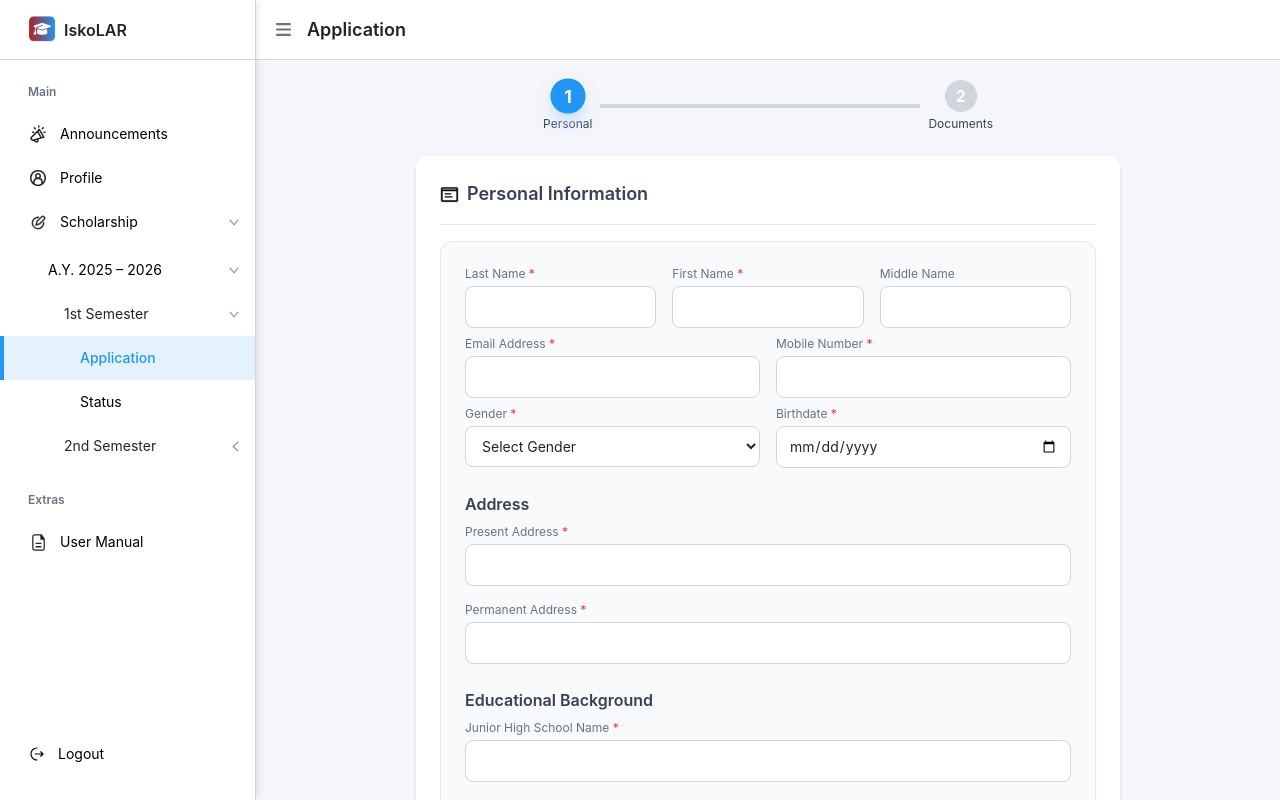
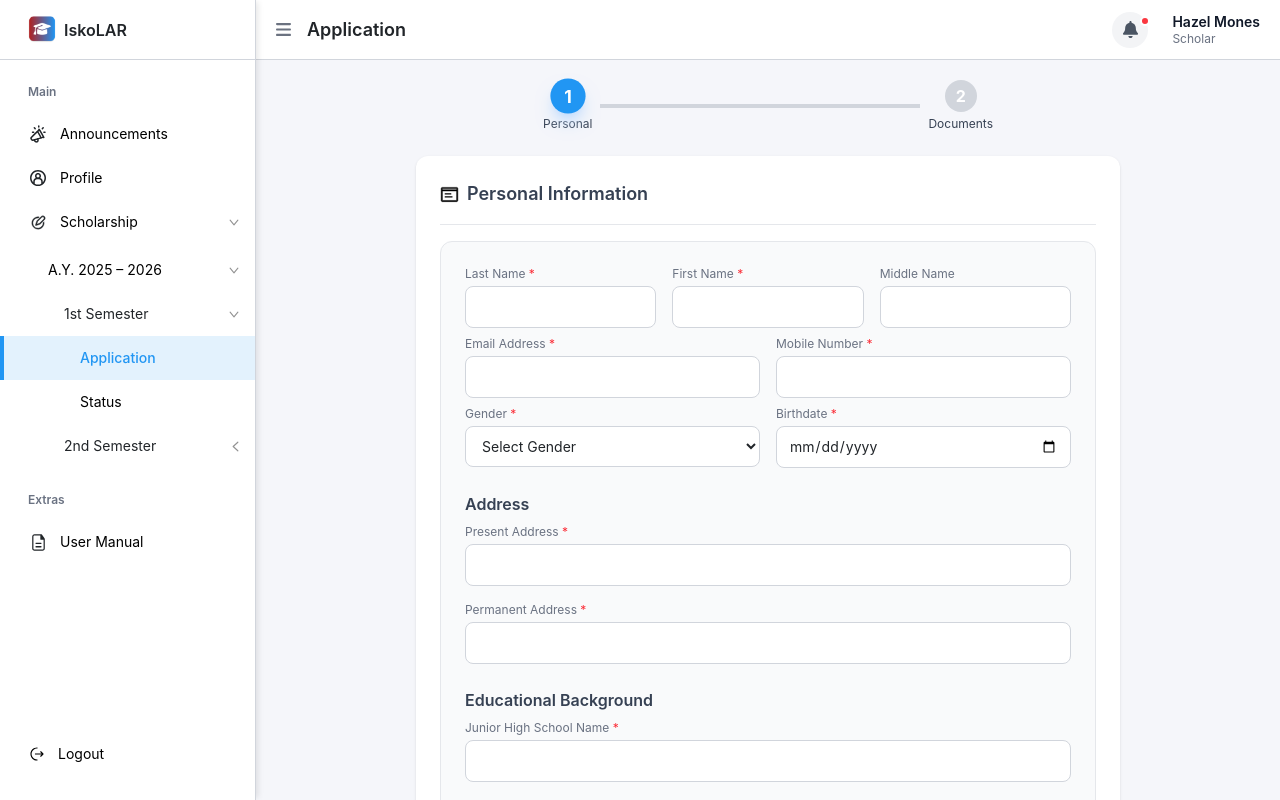
Before and after one commit to APC-SoCIT/APC_2025-2026_T1_SISTEM_IskoLAR, a Next.js app in the folder iskolar/: page /academicyearID/semesterID/application in a window 1280 px wide. Shown: the top 800 px of the page. Built offline with nearby package versions, Linux system fonts and the light colour scheme.

Commit message:
modified application page

```diff
--- a/iskolar/app/academicyearID/semesterID/application/page.tsx
+++ b/iskolar/app/academicyearID/semesterID/application/page.tsx
@@ -1,7 +1,7 @@
 'use client';
 
 import Image from "next/image";
-import { useState } from "react";
+import { useState, useRef } from "react";
 
 // Common input style
 const inputClassName = "w-full border border-gray-300 rounded-lg px-3 py-2.5 text-sm transition-all duration-200 focus:ring-2 focus:ring-[#2196f3] focus:border-[#2196f3] focus:outline-none bg-white hover:border-gray-400";
@@ -46,7 +46,8 @@ export default function ApplicationPage() {
     { label: "Documents" },
   ];
 
-  const [] = useState(false);
+  const [open, setOpen] = useState(false);
+  const notifRef = useRef<HTMLDivElement>(null);
 
   return (
     <div className="min-h-screen w-full bg-[#f5f6fa] pl-64 flex flex-col items-center">
@@ -54,6 +55,65 @@ export default function ApplicationPage() {
       <div className="fixed top-0 left-64 right-0 z-10 h-[60px] bg-white border-b border-gray-300 flex items-center gap-2 px-5">
         <Image src="/icons/menu.svg" alt="Menu" width={15} height={15} />
         <span className="text-lg font-semibold pl-2">Application</span>
+        <div className="ml-auto flex items-center gap-6">
+          {/* Notification Icon */}
+          <div
+            ref={notifRef}
+            className="relative flex items-center justify-center cursor-pointer"
+            onClick={() => setOpen((v) => !v)}
+          >
+            <span className="inline-flex items-center justify-center w-9 h-9 rounded-full bg-gray-100">
+              <Image
+                src="/icons/notification.svg"
+                alt="Notifications"
+                width={15}
+                height={15}
+              />
+            </span>
+            <span className="absolute top-1 left-7">
+              <span className="block w-2.5 h-2.5 bg-red-500 rounded-full border-2 border-white notification-pulse"></span>
+            </span>
+            {/* Modal Dropdown */}
+            {open && (
+              <div className="absolute right-0" style={{ marginTop: "14rem" }}>
+                <div className="w-[380px] bg-white rounded-lg shadow-xl border border-gray-200 z-50 p-3 flex flex-col gap-2">
+                  {[1, 2].map((n) => (
+                    <div
+                      key={n}
+                      className="flex items-center gap-3 border border-gray-200 rounded-md bg-white p-2"
+                    >
+                      <span className="flex items-center justify-center h-full ml-2">
+                        <Image
+                          src="/icons/green-check.svg"
+                          alt="Approved"
+                          width={28}
+                          height={28}
+                        />
+                      </span>
+                      <div>
+                        <div className="mt-2 font-semibold text-[#219174] text-[15px] leading-tight">
+                          Your application has been approved!
+                        </div>
+                        <div className="mb-2 text-gray-500 text-xs mt-1">
+                          For more details, please go to &quot;Status&quot; page.
+                        </div>
+                      </div>
+                    </div>
+                  ))}
+                </div>
+              </div>
+            )}
+          </div>
+          {/* Name and Role */}
+          <div className="flex flex-col justify-center">
+            <span className="text-sm font-semibold text-gray-900 leading-tight">
+              Hazel Mones
+            </span>
+            <span className="text-xs text-gray-500 leading-tight">
+              Scholar
+            </span>
+          </div>
+        </div>
       </div>
 
       {/* Stepper */}
```
